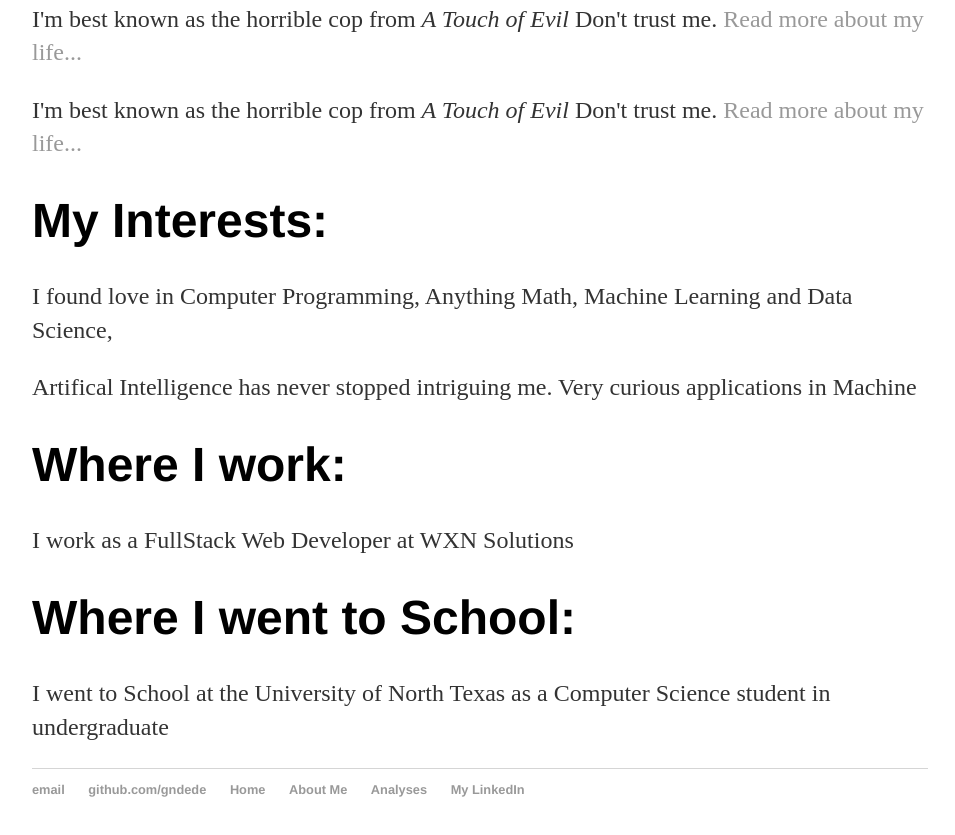
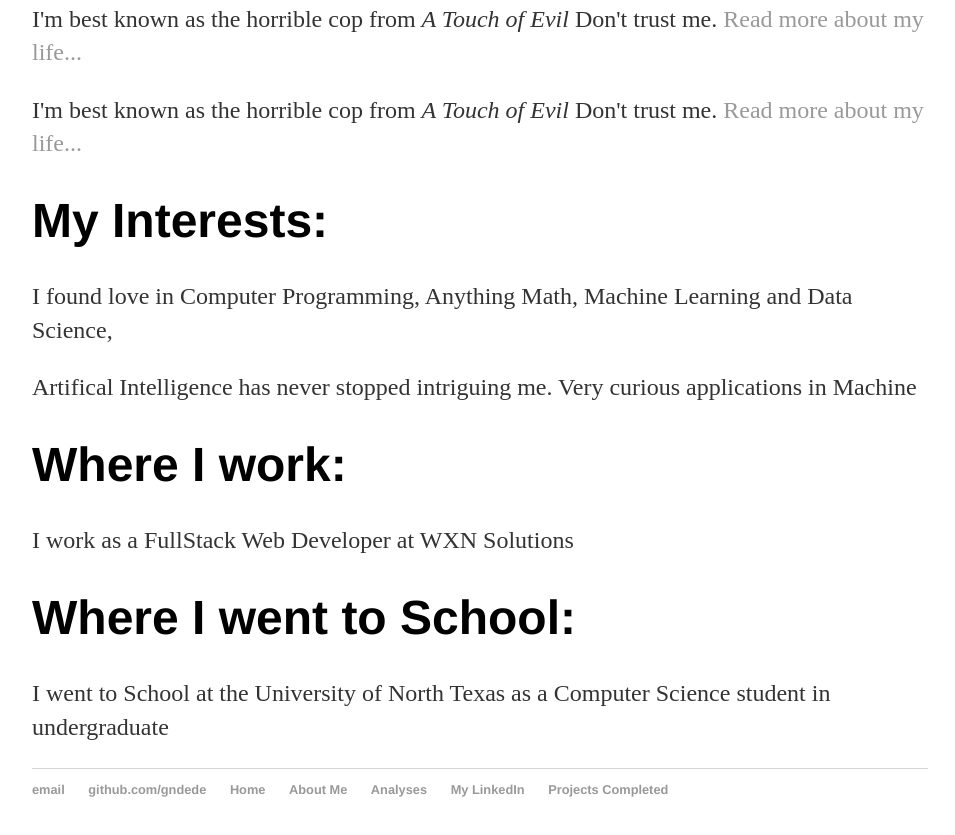
Before and after one commit to gndedesmu/gndede-smu.edu, a plain HTML site: page aboutme.html in a window 1280 px wide. Shown: the part 673-1508 px from the top of the page, without its empty margins (160-1115 px from the left). Drawn offline with Linux system fonts and the light colour scheme.

Commit message:
Update aboutme.html

```diff
--- a/aboutme.html
+++ b/aboutme.html
@@ -40,6 +40,7 @@
 			<li><a href="about">About Me</a></li>
 			<li><a href="/analyses">Analyses</a></li>
 			<li><a href="/blog">My LinkedIn</a></li>
+			<li><a href="/project">Projects Completed</a></li>
 			</ul>
 		</footer>
 	</body>
```
